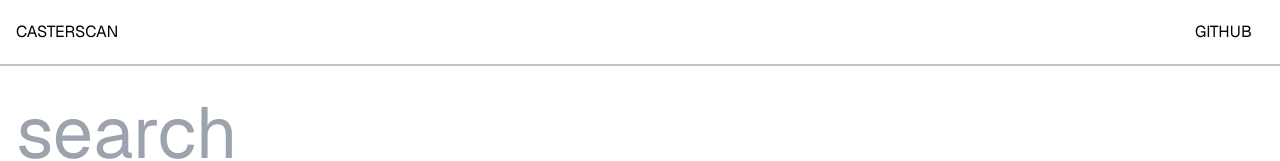
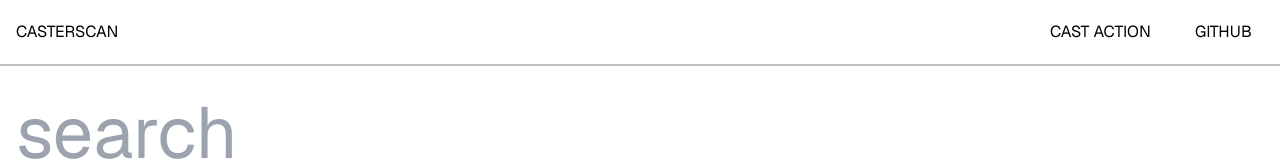
Before and after one commit to dylsteck/casterscan, a Next.js app: page /casts/1 in a window 1280 px wide. Shown: the top 161 px of the page. Built offline with nearby package versions, Linux system fonts and the light colour scheme; no server answers.

Commit message:
add: link to cast action and new README details before merging

```diff
--- a/app/components/header.tsx
+++ b/app/components/header.tsx
@@ -13,9 +13,9 @@ export default function Header(){
           <p className="p-5 pl-4">CASTERSCAN</p>
         </Link>
         <div className="float-right flex flex-row">
-          {/* <p className="p-5 pl-4">
-            ABOUT
-          </p> */}
+          <Link href="https://warpcast.com/~/add-cast-action?url=https://casterscan.com/frames/actions/inspect-cast" target="_blank">
+            <p className="p-5 pl-4 mr-2">CAST ACTION</p>
+          </Link>
           <Link href="https://github.com/dylsteck/casterscan" target="_blank">
             <p className="p-5 pl-4 mr-2">GITHUB</p>
           </Link>
```
Also changed, not shown: 2 other files (tests, documents, lock files or other folders).
